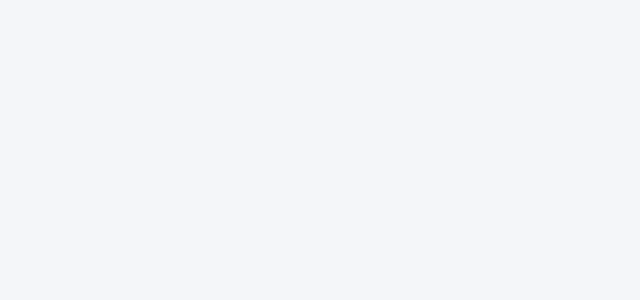
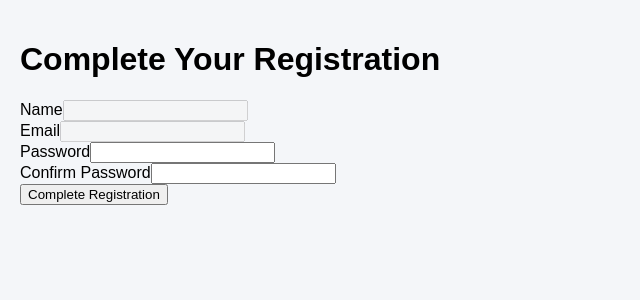
Before and after one commit to sai9346/rms_frontend, a React (Create React App) app: page /team-registration/1 in a window 1280 px wide. Before the commit this address had no page. Shown: the top 300 px of the page, without its empty margins (0-640 px from the left). Built offline with nearby package versions, Linux system fonts and the light colour scheme.

Commit message:
user registration and email

```diff
--- a/src/App.js
+++ b/src/App.js
@@ -3,13 +3,16 @@ import { Route, Routes } from 'react-router-dom';
 
 
 import UserManagement from './components/UserManagement';
+import RegistrationPage from './components/RegistrationPage';
 
 
 const App = () => {
   return (
+    // console.log(userId);
     <Routes>
 
       <Route path="/" element={<UserManagement />} />
+      <Route path="/team-registration/:userId" element={<RegistrationPage/>}/>
 
     </Routes>
   );
--- /dev/null
+++ b/src/components/RegistrationPage/index.js
@@ -0,0 +1,110 @@
+import React, { useState, useEffect } from 'react';
+// import { useParams, useHistory } from 'react-router-dom';
+import axios from 'axios';
+
+const RegistrationForm = () => {
+//   const { userId } = useParams();  // Extract userId from the URL
+//   const history = useHistory();
+
+  const [formData, setFormData] = useState({
+    name: '',
+    email: '',
+    password: '',
+    confirmPassword: '',
+  });
+
+  const [error, setError] = useState('');
+  const [success, setSuccess] = useState(false);
+
+//   useEffect(() => {
+//     // Fetch user data based on userId (optional)
+//     const fetchUser = async () => {
+//       try {
+//         // const response = await axios.get(`/api/users/${userId}`);
+//         setFormData({ ...formData, name: response.data.name, email: response.data.email });
+//       } catch (error) {
+//         setError('Error fetching user data.');
+//       }
+//     };
+
+//     fetchUser();
+//   },);
+
+  // Handle form input changes
+  const handleInputChange = (e) => {
+    setFormData({ ...formData, [e.target.name]: e.target.value });
+  };
+
+  // Handle form submission
+  const handleSubmit = async (e) => {
+    e.preventDefault();
+    const { password, confirmPassword } = formData;
+
+    if (password !== confirmPassword) {
+      setError('Passwords do not match');
+      return;
+    }
+
+    try {
+      // Send registration data to the backend
+    //   await axios.post(`/api/users/register/${userId}`, { password });
+      setSuccess(true);
+    //   setTimeout(() => {
+    //     // history.push('/login'); // Redirect to login page after success
+    //   }, 2000);
+    } catch (error) {
+      setError('Error completing registration.');
+    }
+  };
+
+  return (
+    <div className="registration-form">
+      <h1>Complete Your Registration</h1>
+      {error && <p style={{ color: 'red' }}>{error}</p>}
+      {success && <p style={{ color: 'green' }}>Registration successful! Redirecting to login...</p>}
+      <form onSubmit={handleSubmit}>
+        <div>
+          <label>Name</label>
+          <input
+            type="text"
+            name="name"
+            value={formData.name}
+            disabled
+          />
+        </div>
+        <div>
+          <label>Email</label>
+          <input
+            type="email"
+            name="email"
+            value={formData.email}
+            disabled
+          />
+        </div>
+        <div>
+          <label>Password</label>
+          <input
+            type="password"
+            name="password"
+            value={formData.password}
+            onChange={handleInputChange}
+            required
+          />
+        </div>
+        <div>
+          <label>Confirm Password</label>
+          <input
+            type="password"
+            name="confirmPassword"
+            value={formData.confirmPassword}
+            onChange={handleInputChange}
+            required
+          />
+        </div>
+        <button type="submit">Complete Registration</button>
+      </form>
+    </div>
+  );
+};
+
+export default RegistrationForm;
--- a/src/components/UserManagement.js
+++ b/src/components/UserManagement.js
@@ -2,6 +2,7 @@ import React, { useEffect, useState } from 'react';
 import API from '../services/api';  // Import API service
 import { FaTrash, FaEdit, FaTimes } from 'react-icons/fa';
 import './UserManagement.css';
+import axios from 'axios';
 
 const UserManagement = () => {
   const [users, setUsers] = useState([]);
@@ -23,6 +24,7 @@ const UserManagement = () => {
     try {
       const response = await API.get('/users');
       setUsers(response.data);
+      // console.log(response.data)
       setError('');
     } catch (error) {
       setError('Failed to fetch users');
@@ -101,17 +103,20 @@ const UserManagement = () => {
     }
     setLoading(true);
     try {
-      await API.post('/users', {
+      await axios.post('http://localhost:5000/api/users/', {
         name: newUser.name,
         email: newUser.email,
         roles: [{ role: newUser.role, accessLevel: 'View-only' }],
       });
-      setSuccessMessage('User details successfully saved!');
+
+
+      setSuccessMessage('Email sent to the user');
       setTimeout(() => setSuccessMessage(''), 5000); // Clear message after 5 seconds
       fetchUsers();
       setNewUser({ name: '', email: '', role: '' });
       setShowAddUserForm(false);
-    } catch (error) {
+    }
+    catch (error) {
       setError('Failed to add user');
     } finally {
       setLoading(false);
```
